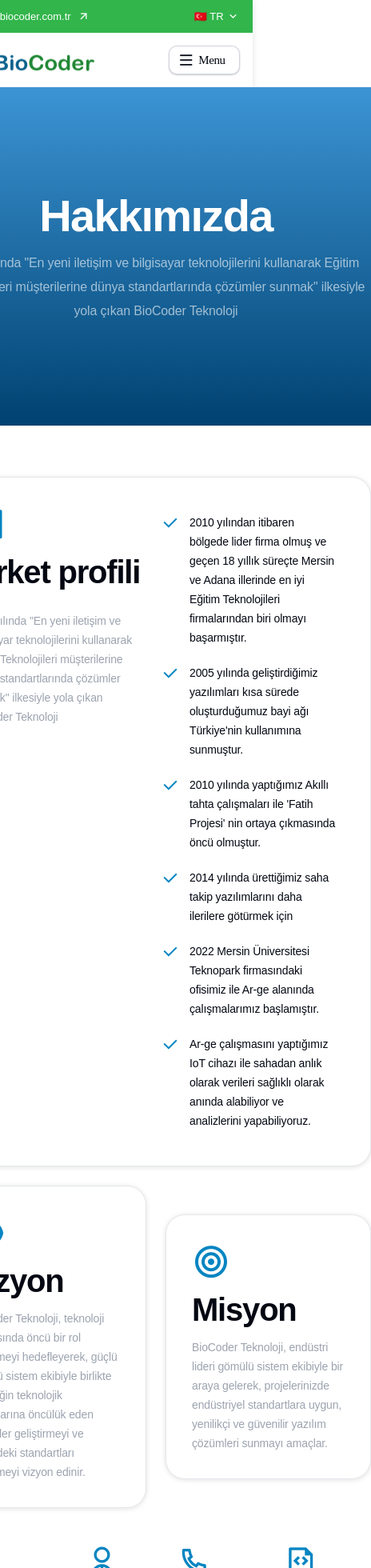
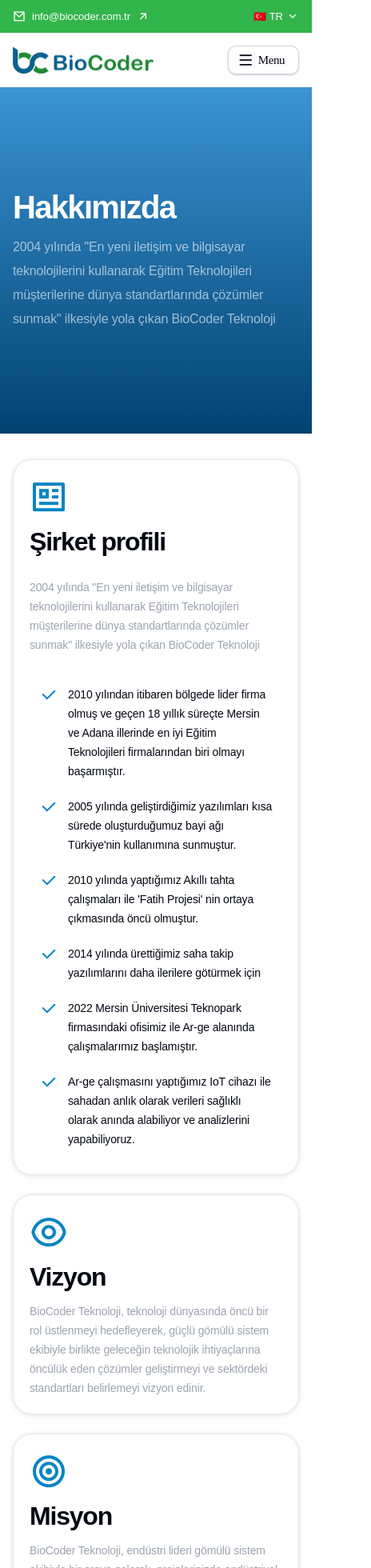
Before and after one commit to ayhangad/Biocoder-Website, a React (Vite) app: page /about in a window 390 px wide. Shown: the top 1960 px of the page at 80% size, 464 px wide, since content can reach past the window. Built offline with nearby package versions, Linux system fonts and the light colour scheme; a web font is replaced by a local one.

Commit message:
Responsive finished

```diff
--- a/src/components/shared/Header.jsx
+++ b/src/components/shared/Header.jsx
@@ -76,7 +76,7 @@
                     })
                 }
                 <div className="nav-trailing">
-                    <Button type={'button'} disabled={false} innerText={'Giriş yap'} iconR={'arrow-right-up'} />
+                    <Button type={'button button-secondary'} disabled={false} innerText={'İletişime geç'} />
                 </div>
                 <div className="nav-trailing-responsive">
                     <Button type={'button button-secondary'} disabled={false} innerText={'Menu'} iconL={'menu'} />
--- a/src/index.css
+++ b/src/index.css
@@ -794,7 +794,7 @@
   align-items: flex-start;
   gap: 24px;
   position: relative;
-  border-radius: 32px;
+  border-radius: 24px;
   background: linear-gradient(180deg, rgba(60, 148, 212, 0.90) 0%, rgba(0, 66, 113, 0.90) 100%);
 }
 
@@ -928,11 +928,12 @@
   align-content: flex-start;
   gap: 24px;
   flex-wrap: wrap;
+  justify-content: center;
 }
 
 .blog-item {
   display: flex;
-  width: 380px;
+  width: calc(35% - 48px);
   flex-direction: column;
   border-radius: 32px;
   border: 1px solid var(--Gray-200, #E5E7EB);
@@ -1255,6 +1256,111 @@
   .product-item {
     width: 50%;
   }
+
+  .page-header div {
+    padding: 0 16px;
+  }
+
+  .about-us {
+    padding: 64px 16px;
+  }
+
+  .company-profile {
+    flex-direction: column;
+  }
+
+  .vision-mission {
+    flex-direction: column;
+  }
+
+  .vision-mission div {
+    min-height: fit-content;
+    width: auto;
+  }
+
+  .statistics {
+    flex-wrap: wrap;
+  }
+
+  .statistics div {
+    width: 50%;
+  }
+
+  .product-section {
+    padding: 0 16px;
+  }
+  .contact-section{
+    padding: 64px 16px;
+  }
+}
+
+@media only screen and (max-width:800px) {
+
+  .product-section .wrapper {
+    flex-direction: column;
+  }
+
+  .product-section .wrapper img {
+    width: 100%;
+    min-height: 300px;
+  }
+
+  .product-section .wrapper .product-information {
+    padding: 12px;
+  }
+
+  .product-right {
+    background: #FFF;
+  }
+
+  .product-right .wrapper img {
+    order: 0;
+  }
+
+  .blog-item {
+    display: flex;
+    width: calc(50% - 24px);
+  }
+
+  .blog-section {
+    padding: 32px 16px;
+    flex-direction: column;
+  }
+
+  .blog-item {
+    min-width: 100%;
+  }
+  .contact-form{
+    flex-direction: column;
+  }
+  .contact-form div{
+    min-width: 100%;
+    padding: 0;
+  }
+ .contact-form .contact-image{
+    height: 400px;
+  }
+  .contact-informations{
+    width: 100%;
+    flex-direction: column;
+  }
+  .contact-informations div{
+    padding: 12px;
+    width: calc(100% - 32px);
+    border-radius: 20px;
+    margin: auto;
+    gap: 8px;
+  }
+  .contact-informations div span{
+    font-size: 14px;
+  }
+  .contact-informations div i{
+    font-size: 24px;
+  }
+  .contact-section{
+    padding: 32px 16px;
+  }
+
 }
 
 @media only screen and (max-width: 550px) {
@@ -1343,14 +1449,16 @@
   .floating-item i {
     font-size: 32px;
   }
-  .products{
+
+  .products {
     padding: 80px 0 32px;
   }
 
   .products .section-header {
     padding: 0 16px;
   }
-  .products .section-header h1{
+
+  .products .section-header h1 {
     font-size: 32px;
   }
 
@@ -1364,4 +1472,79 @@
   .product-item {
     width: 100%;
   }
+
+  .page-header div {
+    align-items: start;
+  }
+
+  .page-header div p {
+    text-align: left;
+  }
+
+  .page-header div h1 {
+    margin: 0;
+    font-size: 40px;
+  }
+
+  .about-us {
+    padding: 32px 16px;
+  }
+
+  .company-profile {
+    flex-direction: column;
+    padding: 20px;
+  }
+
+  .company-profile div h3 {
+    font-size: 32px;
+  }
+
+  .vision-mission {
+    flex-direction: column;
+  }
+
+  .vision-mission div {
+    min-height: fit-content;
+    width: auto;
+    padding: 20px;
+  }
+
+  .vision-mission div h3 {
+    font-size: 32px;
+  }
+
+  .statistics {
+    flex-wrap: wrap;
+  }
+
+  .statistics div {
+    width: 50%;
+  }
+
+  .ar-ge {
+    padding: 20px;
+  }
+
+  .ar-ge h3 {
+    font-size: 32px;
+  }
+
+  .blog-section {
+    flex-direction: column;
+    flex-wrap: nowrap;
+  }
+
+  .blog-item {
+    width: 100%;
+  }
+
+  .blog-item {
+    width: 100%;
+    max-width: 300px;
+  }
+  .contact-form .form span h3{
+    font-size: 24px;
+  }
+
+
 }
```
Also changed, not shown: src/products.json (added, +11 -0 lines).
